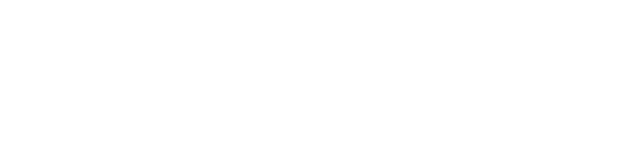
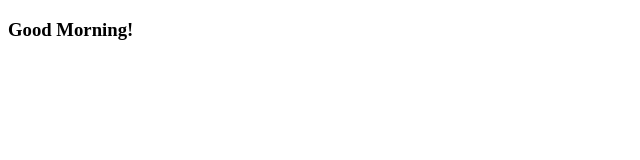
Before and after one commit to 01edie/GitHubTest0, a plain HTML site: page index.html in a window 1280 px wide. Shown: the whole page, without its empty margins (0-640 px from the left). Drawn offline with Linux system fonts and the light colour scheme.

Commit message:
"good morning" added

```diff
--- a/index.html
+++ b/index.html
@@ -14,7 +14,9 @@
 </head>
 <body>
     <div>
-
+        <h3>
+        Good Morning!
+        </h3>
     </div>
 </body>
 </html>
```
